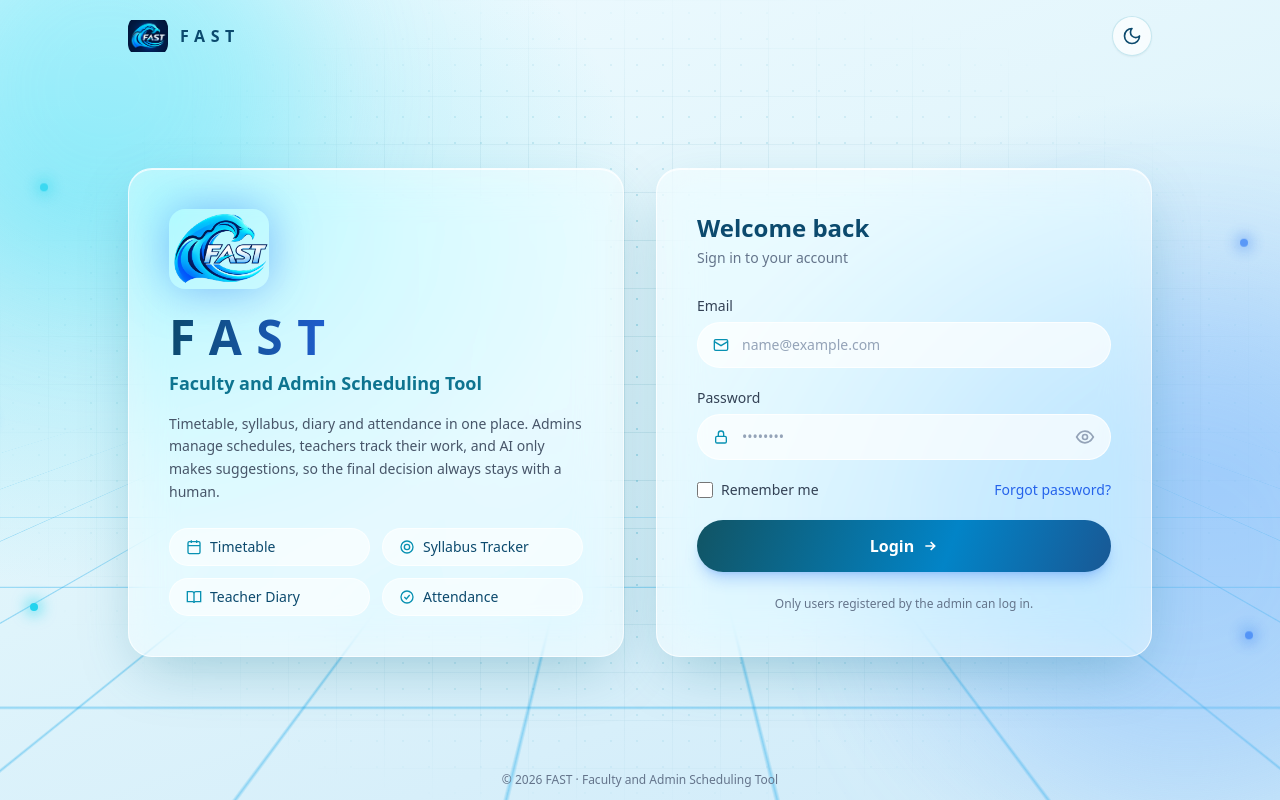
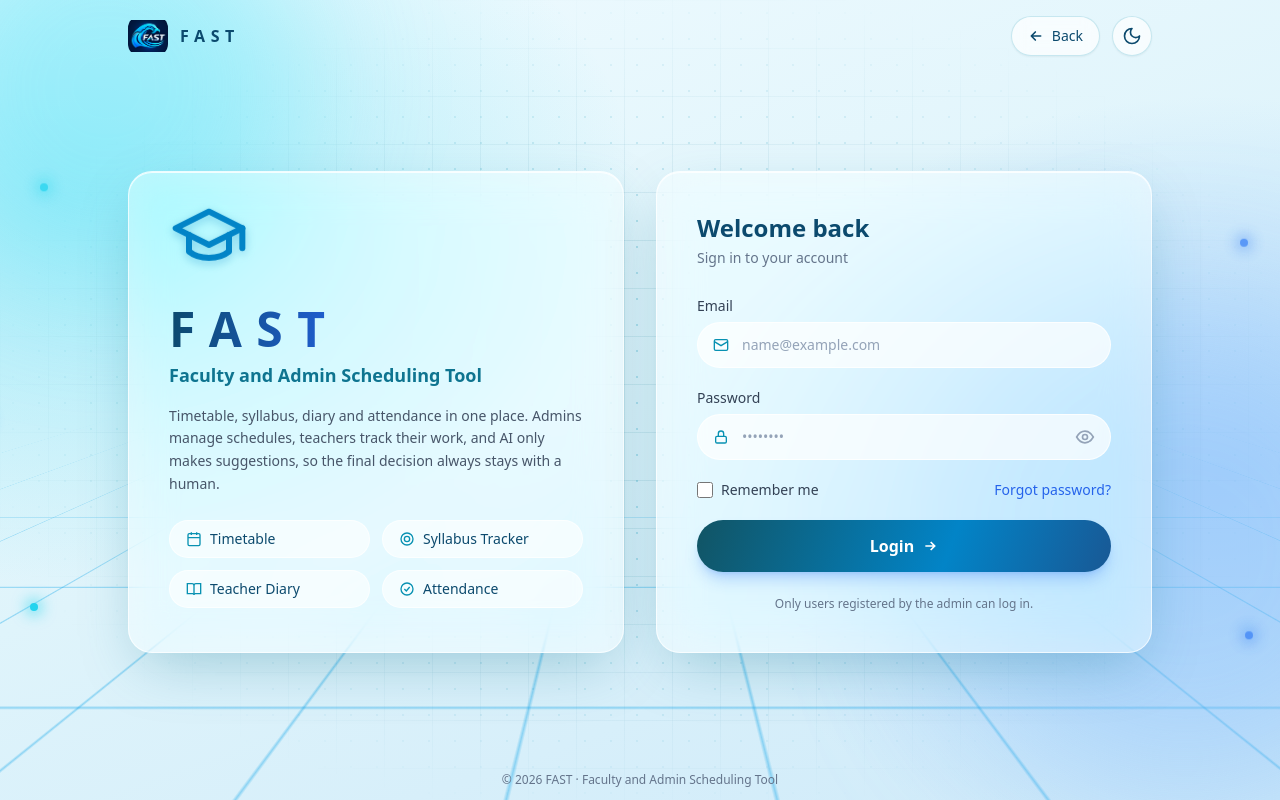
Before and after one commit to AN-developer280/FAST-Faculty-and-Admin-Scheduling-Tool-, a website: page src/login.html in a window 1280 px wide. Drawn offline with Linux system fonts and the light colour scheme.

Commit message:
Update login page styling

```diff
--- a/src/js/login.js
+++ b/src/js/login.js
@@ -1,19 +1,4 @@
 
-// Display the current year
-document.getElementById('yr').textContent = new Date().getFullYear();
-
-// Theme button
-document.getElementById('themeBtn').addEventListener('click', () => {
-    // Toggle dark mode
-    const dark = document.documentElement.classList.toggle('dark');
-
-    // Save the theme preference
-    try {
-        localStorage.setItem('fast-theme', dark ? 'dark' : 'light');
-    } catch (e) {
-        console.log('Unable to save the theme preference');
-    }
-});
 
 // Password show / hide
 const pw = document.getElementById('password');
--- a/src/login.html
+++ b/src/login.html
@@ -47,6 +47,20 @@
         <img src="images/FAST logo.png" alt="FAST" class="block w-10 h-10 rounded-xl object-contain shrink-0" />
         <span class="font-extrabold leading-none tracking-[.35em] text-sky-900 dark:text-cyan-200">FAST</span>
       </div>
+
+      <!-- Right side: Back + Theme -->
+      <div class="flex items-center gap-3">
+        <!-- Back link  -->
+        <a href="index.html"
+          class="inline-flex h-10 items-center gap-2 rounded-full border border-cyan-600/20 bg-white/70 px-4 text-sm font-medium text-sky-900 shadow-sm backdrop-blur transition hover:border-cyan-500 hover:bg-white dark:border-sky-300/20 dark:bg-white/5 dark:text-cyan-200 dark:hover:bg-white/10">
+          <svg class="h-4 w-4" viewBox="0 0 24 24" fill="none" stroke="currentColor" stroke-width="2.5"
+            stroke-linecap="round" stroke-linejoin="round">
+            <path d="M19 12H5M11 18l-6-6 6-6" />
+          </svg>
+          Back
+        </a>
+
+        <!-- Theme button  -->
         <button id="themeBtn" type="button" aria-label="Switch theme"
           class="inline-flex h-10 w-10 items-center justify-center rounded-full border border-cyan-600/20 bg-white/70 text-sky-900 shadow-sm backdrop-blur transition hover:border-cyan-500 hover:bg-white dark:border-sky-300/20 dark:bg-white/5 dark:text-cyan-200 dark:hover:bg-white/10">
           <!-- Moon (shown in light mode) -->
@@ -63,22 +77,25 @@
               d="M12 2v2M12 20v2M4.93 4.93l1.41 1.41M17.66 17.66l1.41 1.41M2 12h2M20 12h2M4.93 19.07l1.41-1.41M17.66 6.34l1.41-1.41" />
           </svg>
         </button>
+      </div>
     </header>
 
     <!-- Main (#fit scales inside this area) -->
     <main class="flex-1 flex items-center justify-center px-4 sm:px-10 pb-2 min-h-0">
       <div id="fit" class="w-full max-w-5xl grid lg:grid-cols-2 gap-6 lg:gap-8 items-stretch">
         <!-- LEFT: project card -->
-        <section class="glass-card enter-left rounded-3xl p-8 sm:p-10 flex flex-col justify-center">
+        <section
+          class="glass-card enter-left rounded-3xl pt-4 sm:pt-6 px-8 pb-8 sm:px-10 sm:pb-10 flex flex-col justify-center">
           <div class="flex items-center gap-4 mb-6">
-            <img src="images/logo.png" alt="FAST logo"
-              class="logo-glow block h-20 w-auto max-w-full shrink-0 rounded-2xl" />
-            <!-- <svg class="cap-icon w-10 h-10 text-sky-600 dark:text-cyan-300" viewBox="0 0 24 24" fill="none"
+            <svg class="cap-icon block h-20 w-auto shrink-0 text-sky-600 dark:text-cyan-300
+                   drop-shadow-[0_3px_5px_rgba(2,132,199,0.35)]
+                   dark:drop-shadow-[0_3px_7px_rgba(103,232,249,0.55)]" viewBox="0 0 24 24" fill="none"
               stroke="currentColor" stroke-width="1.8" stroke-linecap="round" stroke-linejoin="round">
+
               <path d="M22 10 12 5 2 10l10 5 10-5z" />
               <path d="M6 12v5c3 2.5 9 2.5 12 0v-5" />
               <path d="M22 10v6" />
-            </svg> -->
+            </svg>
           </div>
           <h1
             class="text-4xl sm:text-5xl font-black tracking-[.3em] bg-gradient-to-r from-sky-900 via-blue-600 to-cyan-500 dark:from-cyan-200 dark:via-sky-400 dark:to-blue-400 bg-clip-text text-transparent">
```
Also changed, not shown: src/output.css. Lines whose indentation alone changed are shown as unchanged.
